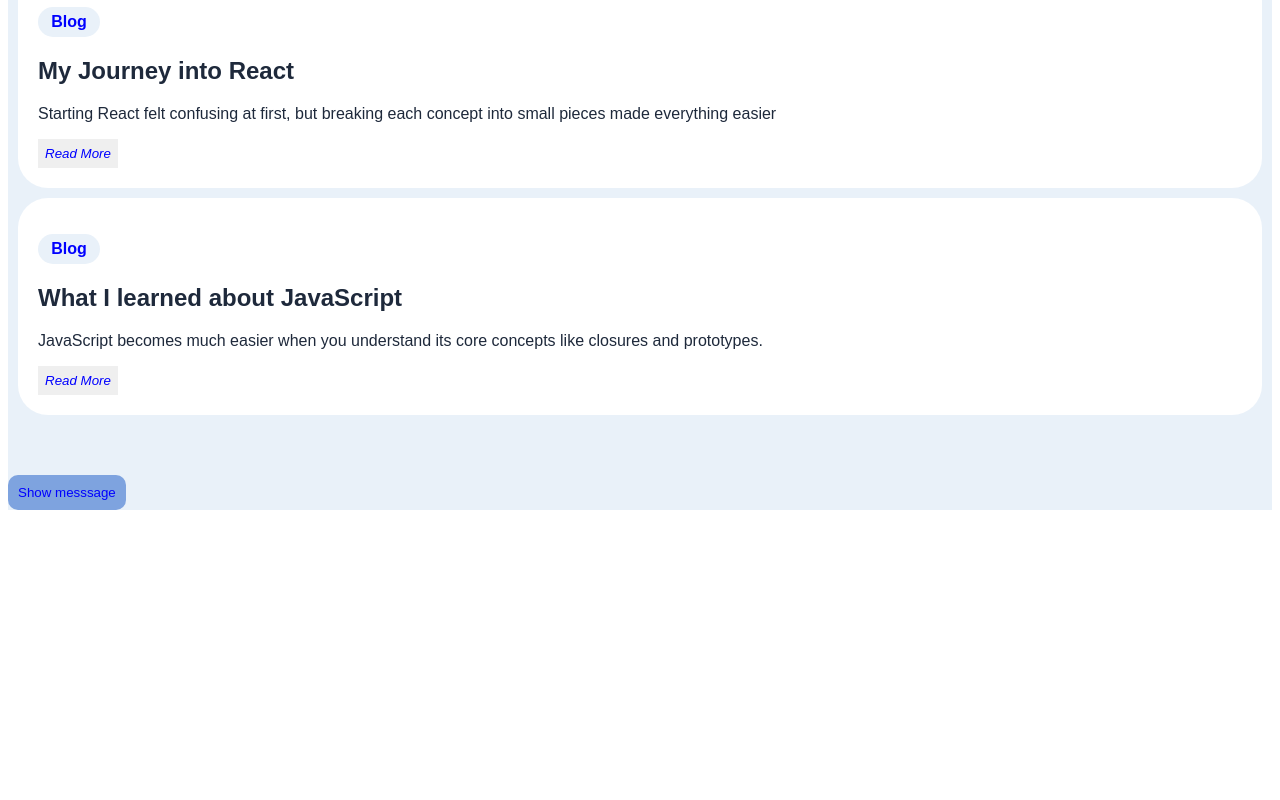
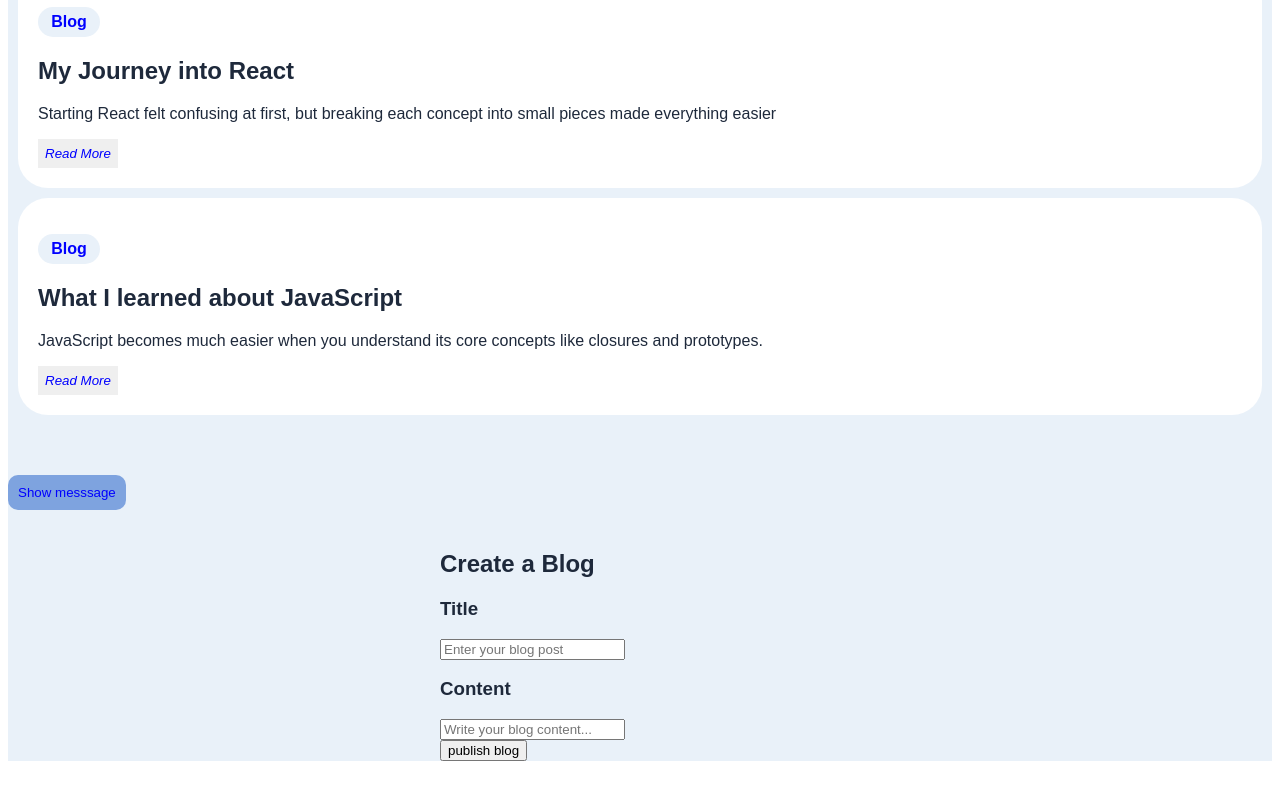
Before and after one commit to Ola-mide23/Blog-platform, a React (Vite) app: page / in a window 1280 px wide. Shown: the part 242-1042 px from the top of the page. Before the commit the page ends 800 px from the top, so only its background shows below. Built offline with nearby package versions, Linux system fonts and the light colour scheme.

Commit message:
Adding CSS to the new post form

```diff
--- a/src/App.css
+++ b/src/App.css
@@ -4,6 +4,7 @@
   font-family: Arial, Helvetica, sans-serif;
   color: #1e293b;
   background-color: #e9f1f9;
+  position: relative;
 
   .simple{
     font-size: 40px;
@@ -72,3 +73,8 @@
   border-radius: 10px;
   cursor: pointer;
 }
+.new-form{
+  max-width: 400px;
+  margin: 40px auto;
+
+}
--- a/src/App.jsx
+++ b/src/App.jsx
@@ -18,7 +18,18 @@
 function NewPost() {
   return (
     <form action="submit" className="new-form">
-       h2.create
+       <div className="top-line">
+        <h2>Create a Blog</h2>
+       </div>
+       <div className="title">
+        <h3>Title</h3>
+        <input type="text" placeholder='Enter your blog post'/>
+       </div>
+       <div className="content">
+        <h3>Content</h3>
+        <input type="text" placeholder='Write your blog content...'/>
+       </div>
+       <button className="publish">publish blog</button>
     </form>
   )
 }
@@ -69,6 +80,7 @@
       <p className='simple-blog'>A small blog platform where users can read posts and publish their own thoughts. This is the reference design for your React project</p>
       <Blogcomponent />
       <ClearButton />
+      <NewPost />
     </div>
   )
 }
```
